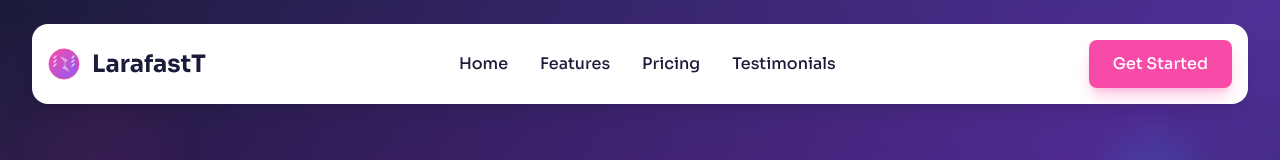
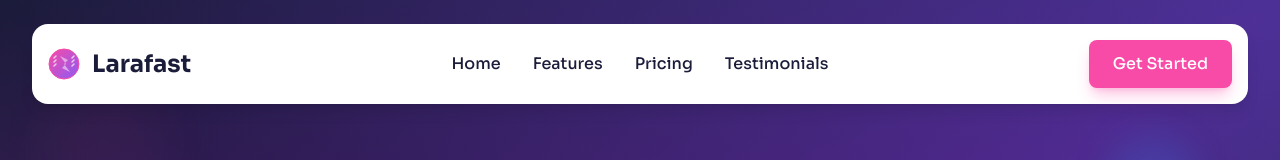
Before and after one commit to code-gritt/loqi-ai, a React (Vite) app: page / in a window 1280 px wide. Shown: the top 160 px of the page. Built offline with nearby package versions, Linux system fonts and the light colour scheme.

Commit message:
test ci cd 2

```diff
--- a/src/components/Header.jsx
+++ b/src/components/Header.jsx
@@ -26,7 +26,7 @@ const Header = () => {
           <div className="flex-shrink-0 flex items-center space-x-3">
             <Logo className="w-8 h-8" />
             <h1 className="text-2xl font-bold text-navy font-sora">
-              LarafastT
+              Larafast
             </h1>
           </div>
 
```
